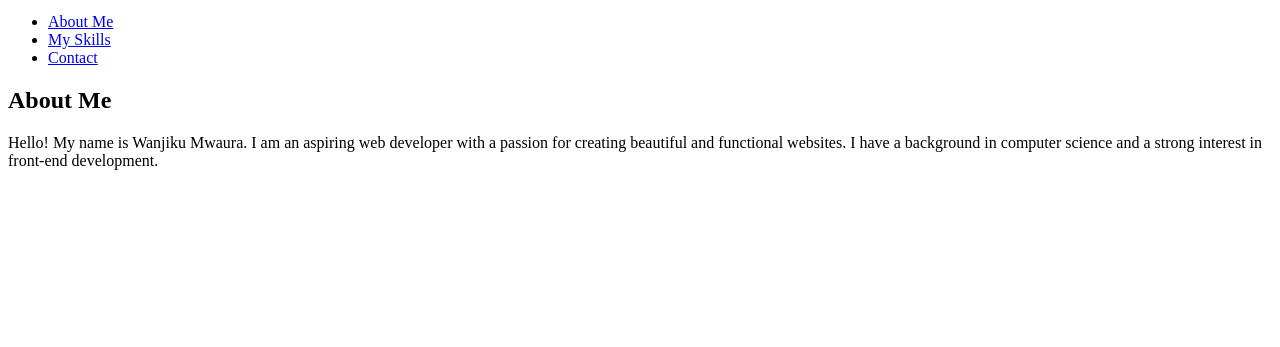
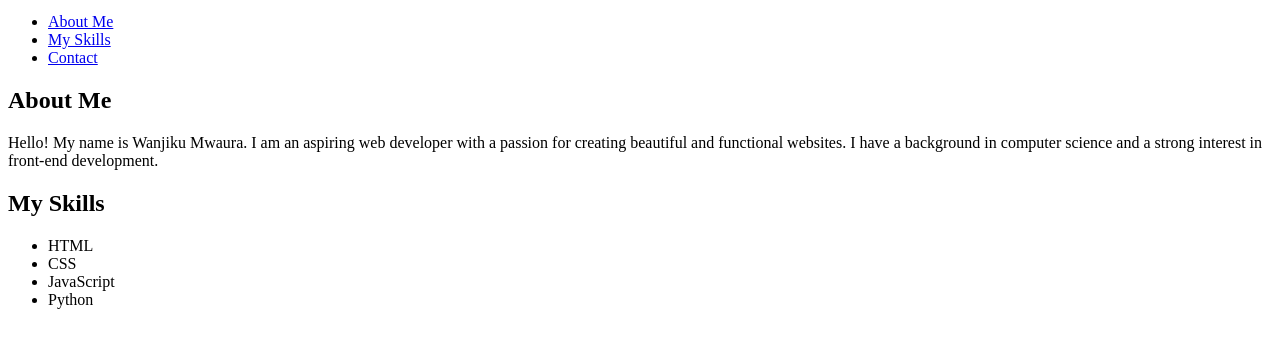
Before and after one commit to shikumwaura/learning-html-and-css, a plain HTML site: page portfolio/index.html in a window 1280 px wide. Shown: the part 101-448 px from the top of the page. Drawn offline with Linux system fonts and the light colour scheme.

Commit message:
Added Skills section

```diff
--- a/portfolio/index.html
+++ b/portfolio/index.html
@@ -24,6 +24,19 @@
         <p>Hello! My name is Wanjiku Mwaura. I am an aspiring web developer with a passion for creating beautiful and functional websites. I have a background in computer science and a strong interest in front-end development.</p>
     </div>
 
+    <div id="skills">
+        <h2>My Skills</h2>
+        <ul>
+            <li>HTML</li>
+            <li>CSS</li>
+            <li>JavaScript</li>
+            <li>Python</li>
+        </ul>
+    </div>
+
+
+
+
 
 
 
```
